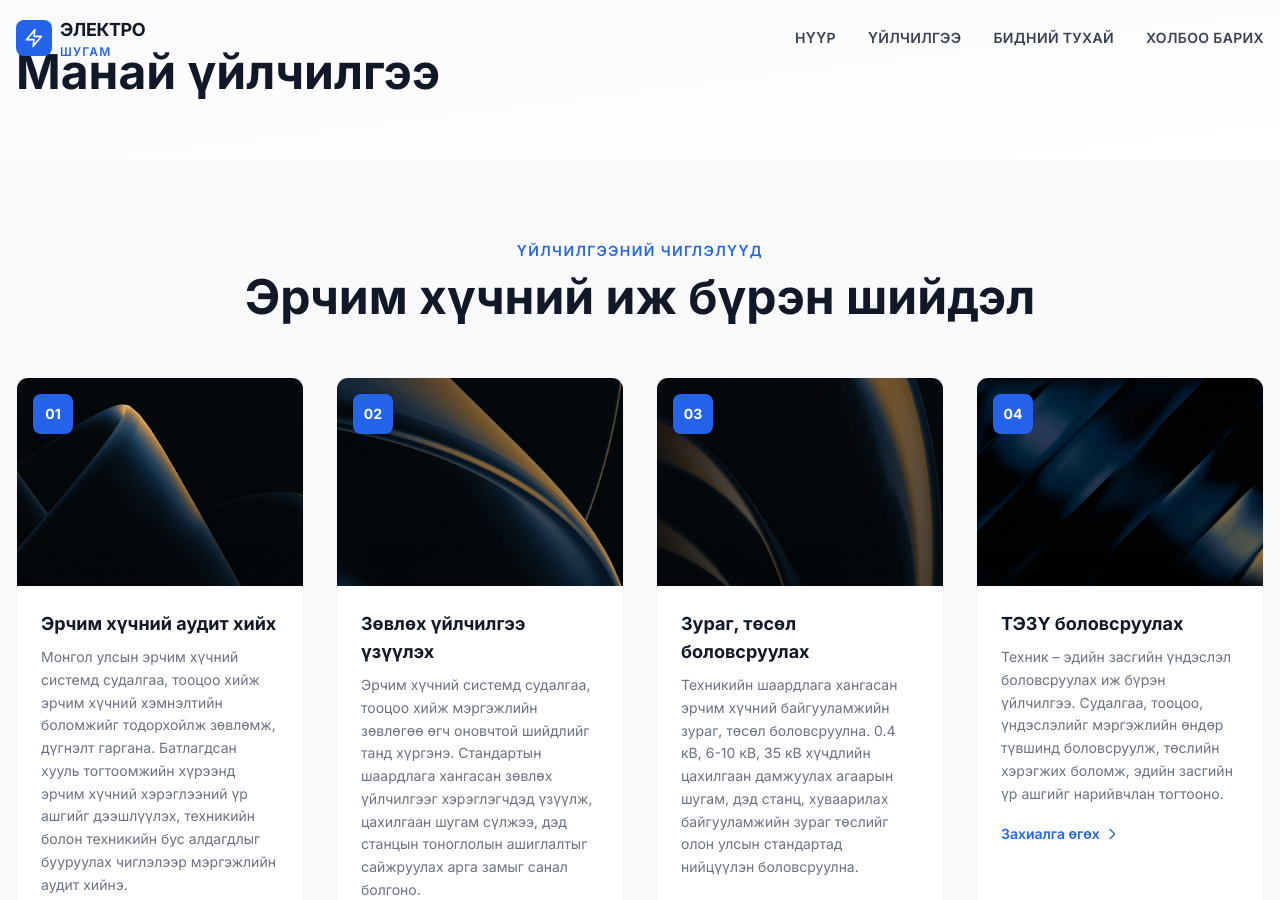
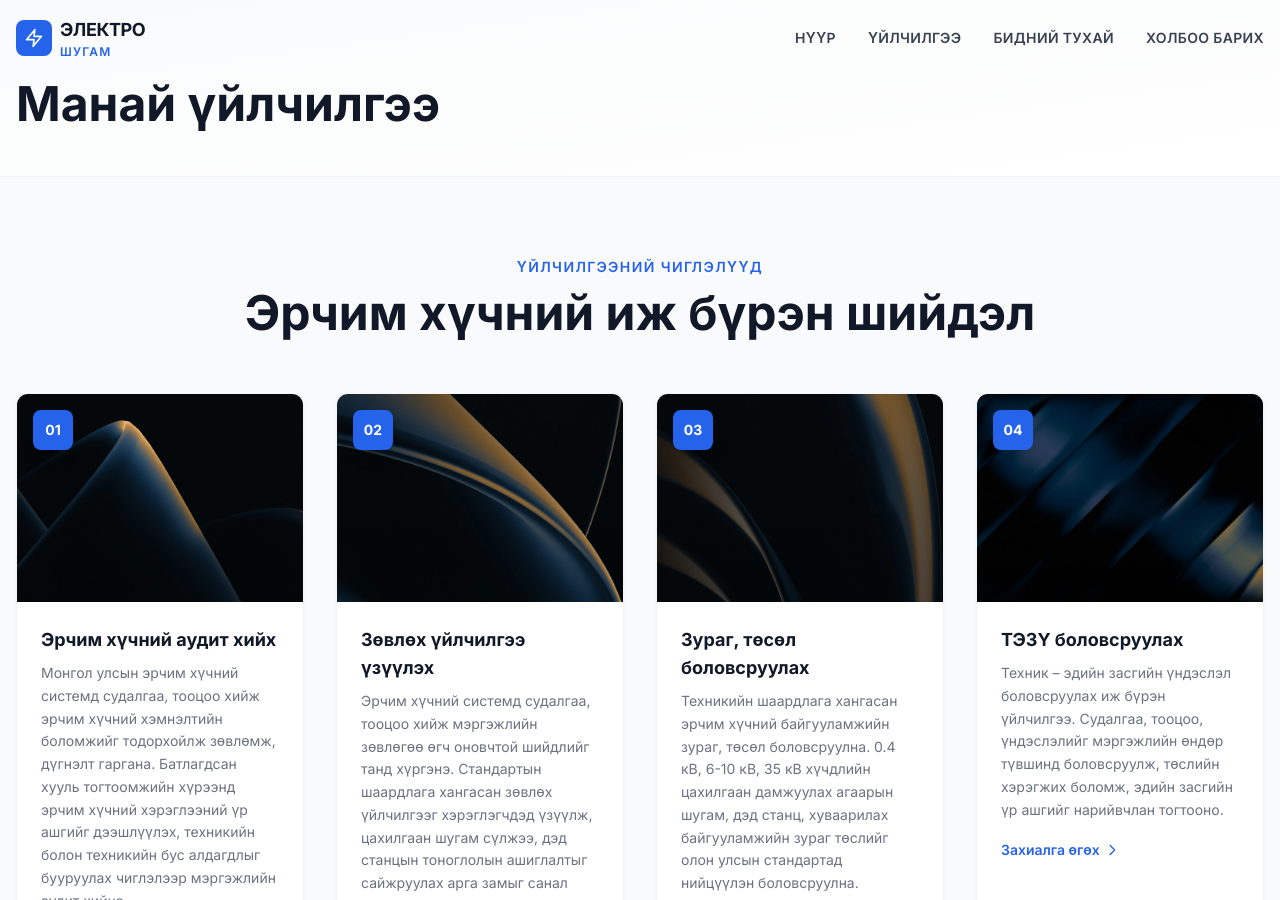
Before and after one commit to electroshugam/electroshugam_web_new, a Jekyll site: the page built from services.html, in a window 1280 px wide and 900 px high. Built offline with Jekyll 4.4.1, drawn with Linux system fonts in a browser that asks for light colours; nearby versions of some CDN libraries.

Commit message:
fig update

```diff
--- a/services.html
+++ b/services.html
@@ -8,7 +8,7 @@
 ---
 
 <!-- Hero: Low Impact -->
-<section class="bg-gradient-to-br from-gray-50 to-white pt-12 pb-12 border-b border-gray-100">
+<section class="bg-gradient-to-br from-gray-50 to-white pt-20 pb-8 border-b border-gray-100">
   <div class="container mx-auto px-4">
     <div class="max-w-3xl">
       <h1 class="text-4xl md:text-5xl font-bold text-gray-900 mb-4">Манай үйлчилгээ</h1>
```
